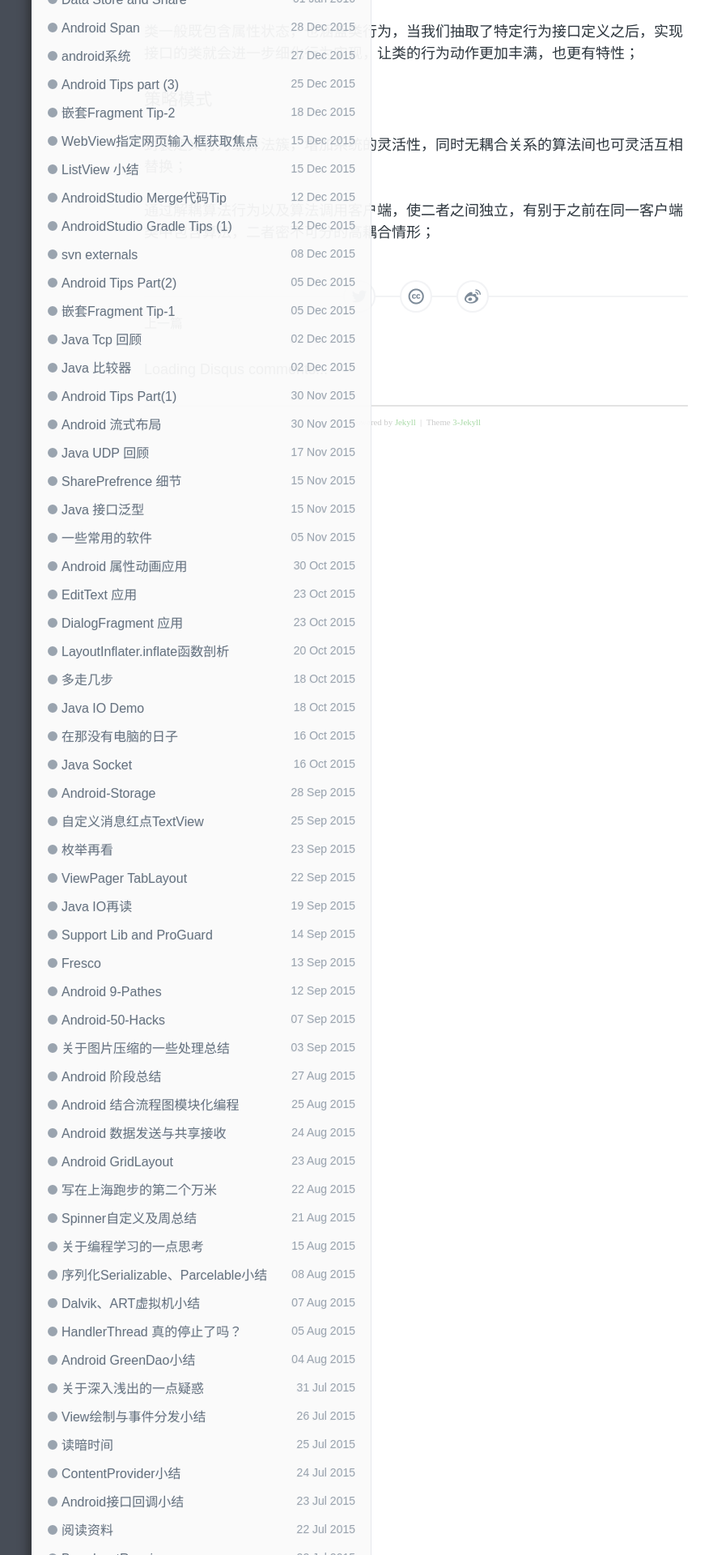
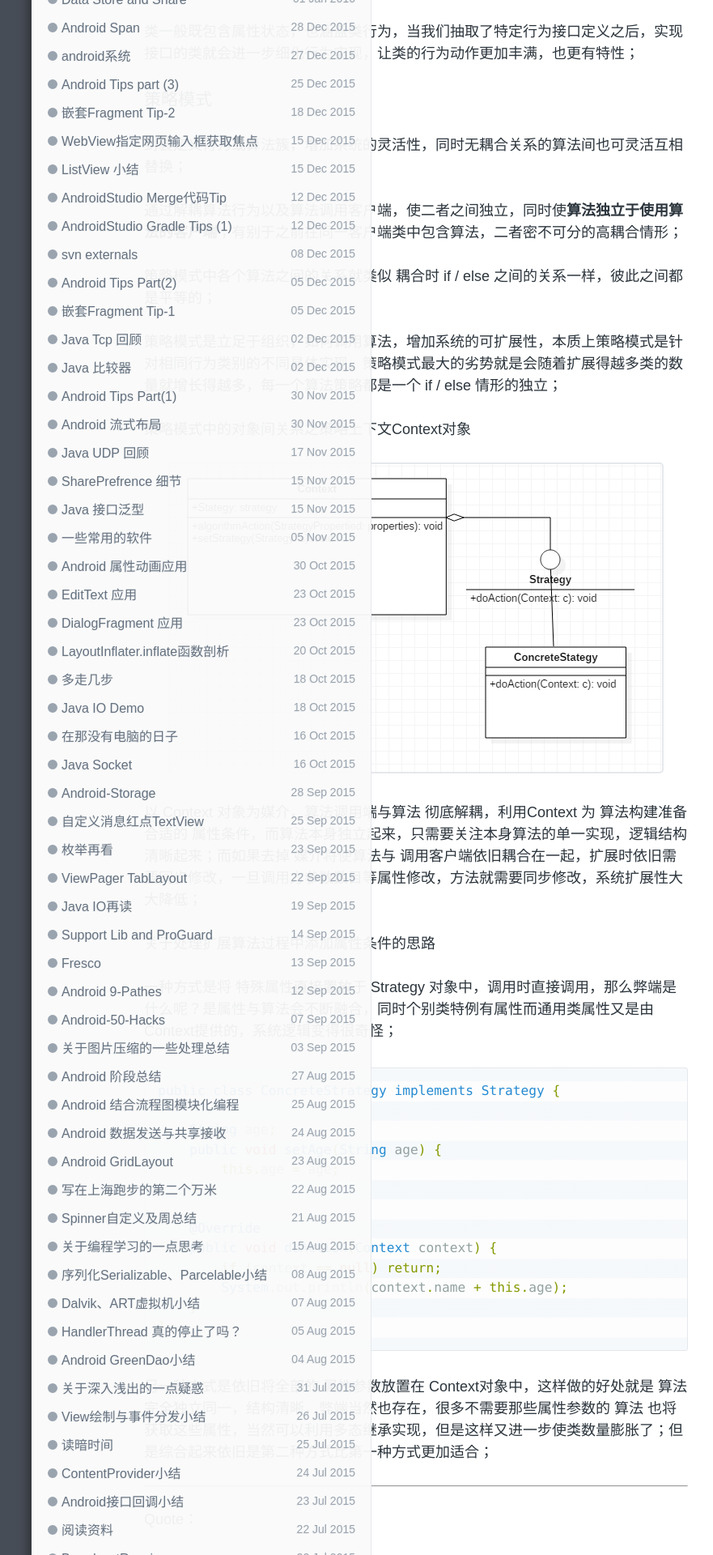
Before and after one commit to enlipan/enlipan.github.io, a Jekyll site: the page built from _posts/2016-01-25-java-patterns-strategy.md, in a window 1280 px wide. Shown: the part 687-2607 px from the top of the page at 81% size, without its empty margins (126-1007 px from the left). Built offline with Jekyll 4.4.1, drawn with Linux system fonts in a browser that asks for light colours; comment, search, counter and statistics services are not loaded; some of the changed text lies outside the part shown.

Commit message:
modify pages java patterns strategy

```diff
--- a/_posts/2016-01-25-java-patterns-strategy.md
+++ b/_posts/2016-01-25-java-patterns-strategy.md
@@ -20,4 +20,51 @@ category: java
 
 封装定义行为或算法簇，增加系统的灵活性，同时无耦合关系的算法间也可灵活互相替换；
 
-通过解耦算法行为以及算法调用客户端，使二者之间独立，有别于之前在同一客户端类中包含算法，二者密不可分的高耦合情形；
+通过解耦算法行为以及算法调用客户端，使二者之间独立，同时使**算法独立于使用算法的客户端**；有别于之前在同一客户端类中包含算法，二者密不可分的高耦合情形；
+
+ 策略模式中各个算法之间的关系就类似 耦合时 if / else 之间的关系一样，彼此之间都是平等的；
+
+ 策略模式是立足于组织，如何调用算法，增加系统的可扩展性，本质上策略模式是针对相同行为类别的不同具体实现。策略模式最大的劣势就是会随着扩展得越多类的数量就增长得越多，每一个算法策略都是一个 if / else 情形的独立；
+
+####策略模式中的对象间关系之策略上下文Context对象
+
+
+
+{:.center}
+![strategy pattern](/assets/img/20160120/strategy.png)
+
+以 Context 对象为媒介，算法调用端与算法 彻底解耦，利用Context 为  算法构建准备合适的 属性条件，而算法本身独立起来，只需要关注本身算法的单一实现，逻辑结构清晰起来；而如果去掉 媒介将使算法与 调用客户端依旧耦合在一起，扩展时依旧需要同步修改，一旦调用方参数数目等属性修改，方法就需要同步修改，系统扩展性大大降低；
+
+#### 关于处理扩展算法过程中添加属性条件的思路
+
+一种方式是将 特殊属性直接置放于 Strategy 对象中，调用时直接调用，那么弊端是什么呢？是属性与算法会不断融合，同时个别类特例有属性而通用类属性又是由Context提供的，系统逻辑变得很奇怪；
+
+{% highlight java%}
+
+public class ConcreteStrategy implements Strategy {
+
+    String age;
+    public void setAge(String age) {
+        this.age = age;
+    }
+
+    @Override
+    public void doAction(Context context) {
+        if (context == null) return;
+        System.out.println(context.name + this.age);
+    }
+}
+
+{% endhighlight %}
+
+另一种方式是依旧将全部的 属性参数放置在 Context对象中，这样做的好处就是 算法完全独立同一，结构清晰，弊端当然也存在，很多不需要那些属性参数的 算法 也将获取这些属性，当然可以利用多态继承实现，但是这样又进一步使类数量膨胀了；但是综合起来依旧是第二种方式比第一种方式更加适合；
+
+
+
+---
+
+Quote：
+
+《研磨设计模式》
+
+《HeadFirst 设计模式》
--- a/rss.xml
+++ b/rss.xml
@@ -4,7 +4,7 @@ layout: nil
 <?xml version="1.0"?>
 <rss version="2.0" xmlns:atom="http://www.w3.org/2005/Atom">
   <channel>
-    <title>ITlipan</title>
+    <title>Javaclee</title>
     <link>itlipan.github.io</link>
     <atom:link href="itlipan.github.io/rss.xml" rel="self" type="application/rss+xml" />
     <description>ITlipan</description>
```
Also changed, not shown: assets/img/20160120/strategy.png (added).
